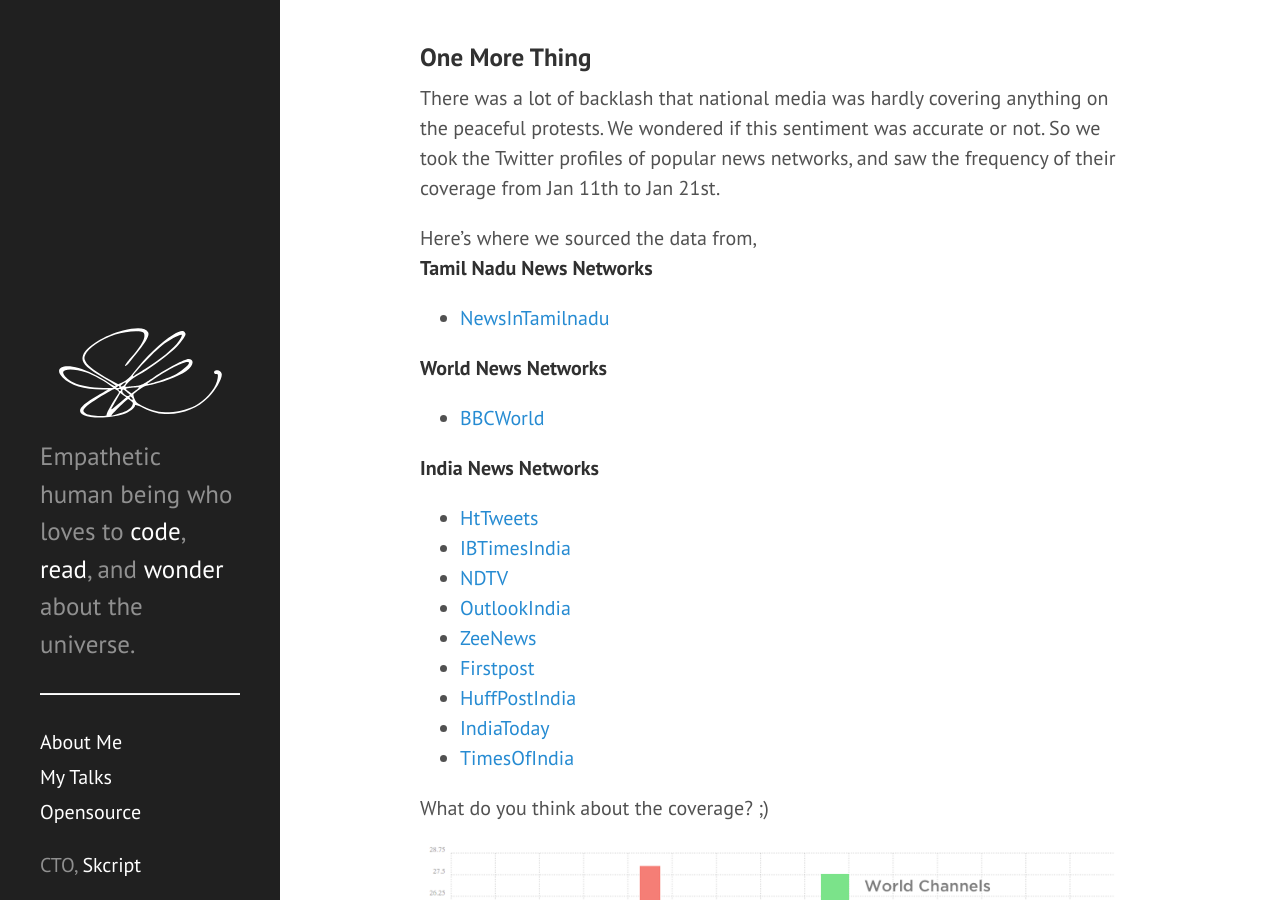
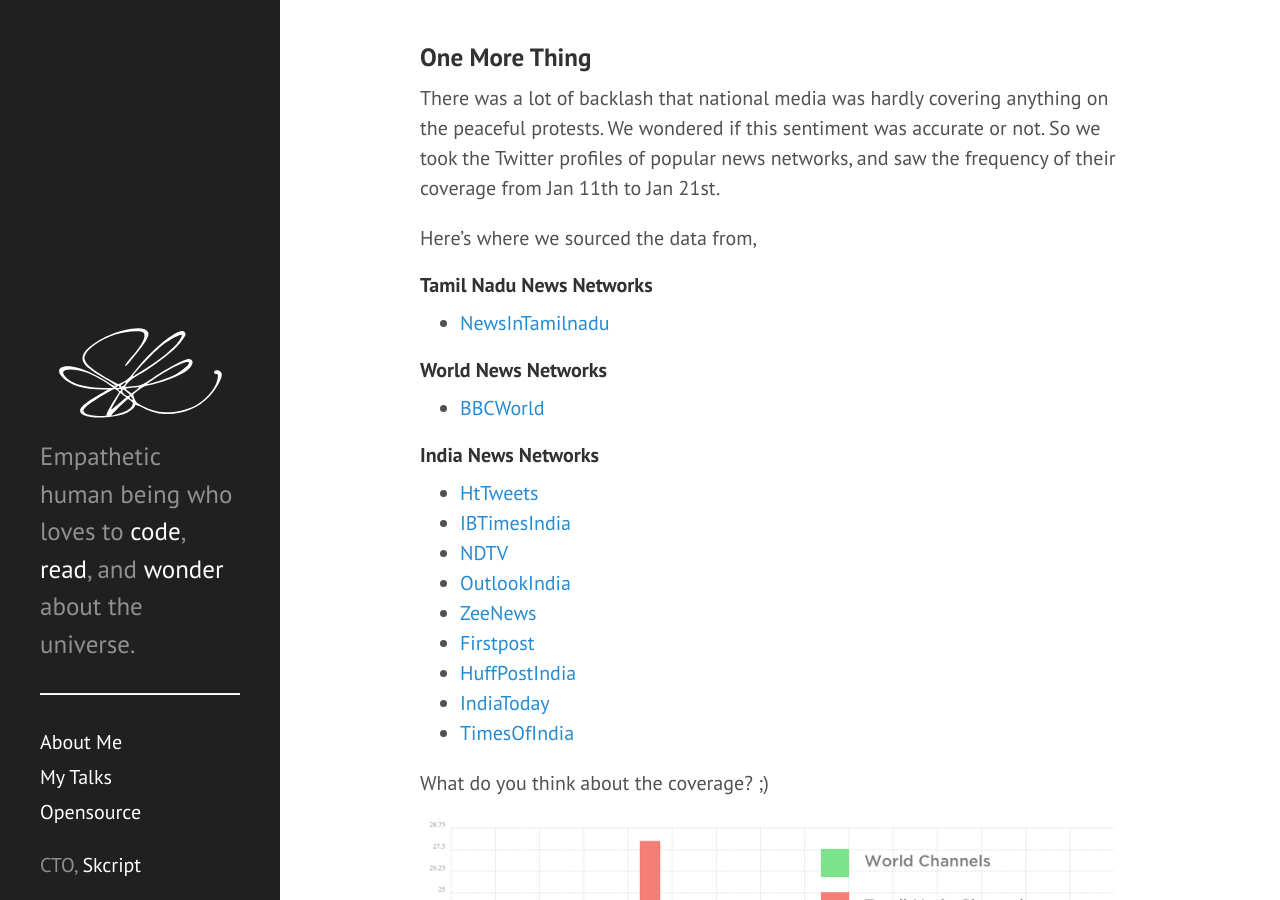
Before and after one commit to swaathi/swaathi.github.io, a Jekyll site: the page built from _posts/2017-02-02-the-jallikattu-protest.md, in a window 1280 px wide and 900 px high, scrolled down 4392 px. Built offline with Jekyll 4.4.1, drawn with Linux system fonts in a browser that asks for light colours.

```diff
--- a/_posts/2017-02-02-the-jallikattu-protest.md
+++ b/_posts/2017-02-02-the-jallikattu-protest.md
@@ -74,14 +74,14 @@
 ### One More Thing
 There was a lot of backlash that national media was hardly covering anything on the peaceful protests. We wondered if this sentiment was accurate or not. So we took the Twitter profiles of popular news networks, and saw the frequency of their coverage from Jan 11th to Jan 21st.
 
-Here's where we sourced the data from, <br />
-**Tamil Nadu News Networks** <br />
+Here's where we sourced the data from,
+###### Tamil Nadu News Networks
 - [NewsInTamilnadu](https://twitter.com/@newsintamilnadu)
 
-**World News Networks** <br />
+###### World News Networks
 - [BBCWorld](https://twitter.com/@BBCWorld)
 
-**India News Networks** <br />
+###### India News Networks
 - [HtTweets](https://twitter.com/@htTweets)
 - [IBTimesIndia](https://twitter.com/@ibtimes_india)
 - [NDTV](https://twitter.com/@ndtv)
```
